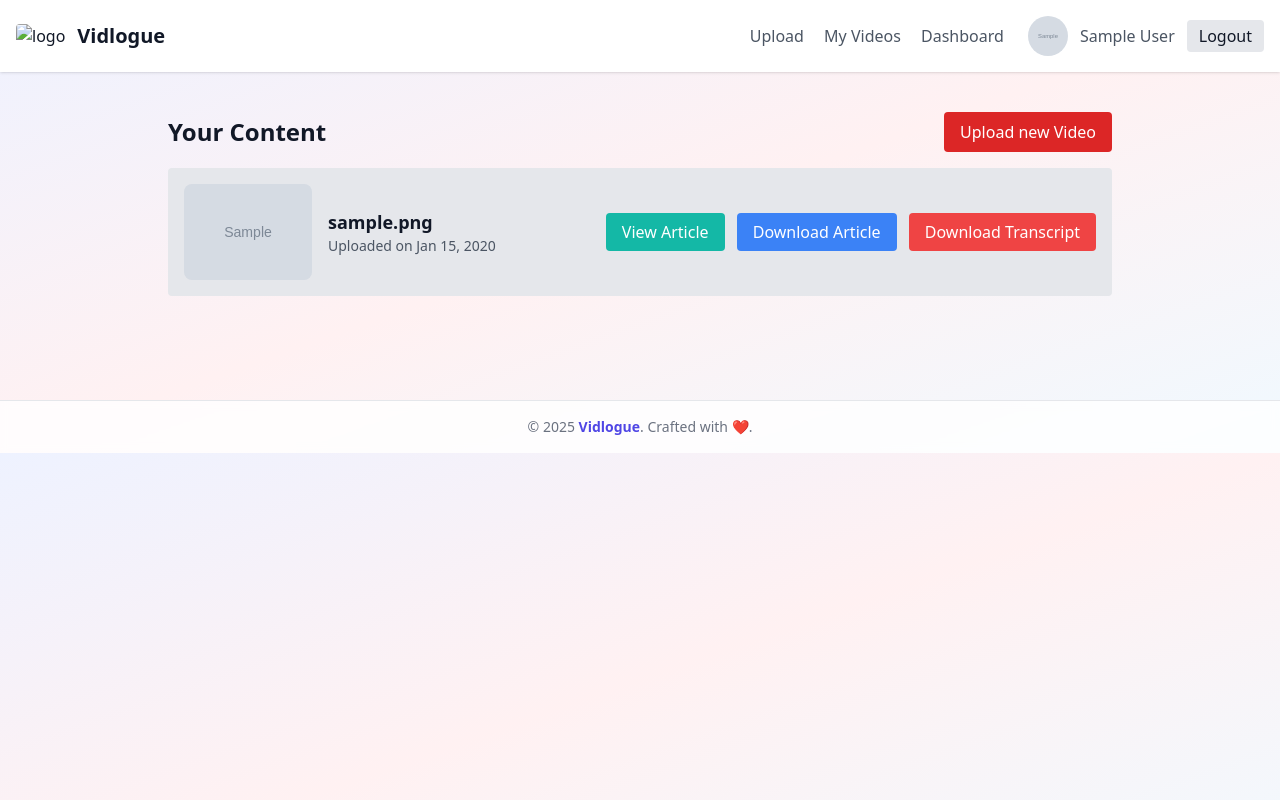
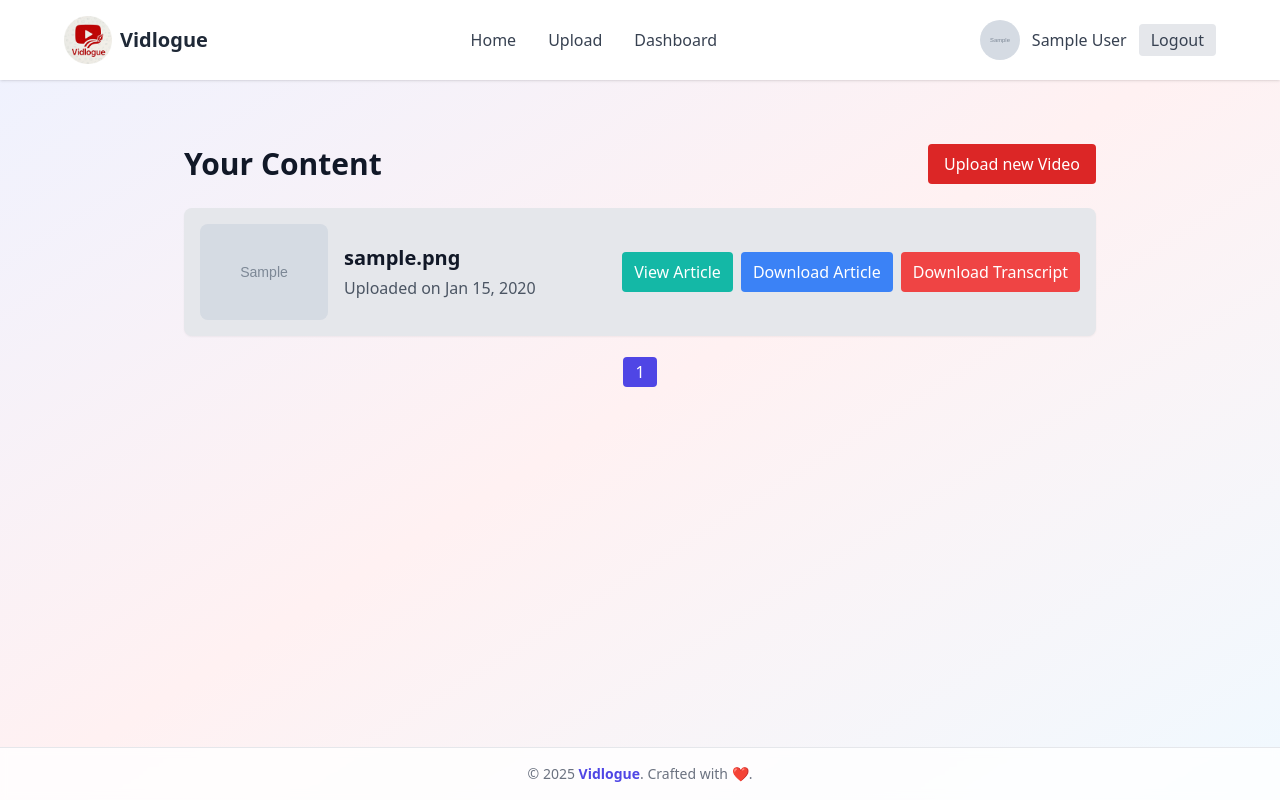
Before and after one commit to KalminX/video_to_blog, a Flask app: page /dashboard in a window 1280 px wide. Run offline with Flask 3, Linux system fonts and the light colour scheme; a user stored in the database is signed in; tables that the repository leaves empty hold one stand-in row (values such as "Sample post"); grey boxes marked "Sample" are stand-in pictures; some libraries are stand-ins or nearby versions.

Commit message:
cleaned up the ui

```diff
--- a/app.py
+++ b/app.py
@@ -7,7 +7,7 @@ import os
 from pathlib import Path
 from flask import Flask
 from flask_sqlalchemy import SQLAlchemy
-from flask_socketio import SocketIO  # noqa: E402
+from flask_socketio import SocketIO
 from dotenv import load_dotenv
 from models import db, Video
 from transcribe import process_audio_task
@@ -25,7 +25,7 @@ load_dotenv()
 BASE_DIR = Path(__file__).parent.resolve()
 UPLOAD_DIR = BASE_DIR / "uploads"
 TRANSCRIPTS_DIR = BASE_DIR / "transcripts"
-ARTICLES_DIR = BASE_DIR / "articles"  # New directory
+ARTICLES_DIR = BASE_DIR / "articles"
 UPLOAD_DIR.mkdir(exist_ok=True)
 TRANSCRIPTS_DIR.mkdir(exist_ok=True)
 ARTICLES_DIR.mkdir(exist_ok=True)
@@ -55,14 +55,7 @@ login_manager, oauth, google = init_auth(app)
 # -----------------------
 # Background transcription function
 # -----------------------
-# -----------------------
-# Background transcription function
-# -----------------------
 def _background_transcribe(task_id, file_path, video_db_id, sid=None, metadata=None):
-    """
-    Runs transcription, article generation, and thumbnail extraction in background.
-    Optional `metadata` is used for YouTube videos.
-    """
     with app.app_context():
 
         def emit_fn(task_id, stage, message, percent=0, text_chunk=None, download_url=None, article_url=None):
@@ -82,7 +75,6 @@ def _background_transcribe(task_id, file_path, video_db_id, sid=None, metadata=N
             print(f"[EMIT] Sending progress event: {payload}, SID: {sid or 'broadcast'}")
 
         try:
-            # Run the main processing pipeline
             out_path, full_text, article_path, article_content, thumbnail_path = process_audio_task(
                 task_id,
                 file_path,
@@ -90,7 +82,6 @@ def _background_transcribe(task_id, file_path, video_db_id, sid=None, metadata=N
                 video_id=video_db_id
             )
 
-            # Update Video DB record
             video = db.session.get(Video, video_db_id)
             if video:
                 video.transcript = full_text or ""
@@ -101,12 +92,12 @@ def _background_transcribe(task_id, file_path, video_db_id, sid=None, metadata=N
                 if metadata:
                     video.video_metadata = json.dumps(metadata)
                 db.session.commit()
-                emit_fn(task_id, "db", "Video updated in database with transcript, article, thumbnail, and metadata", 98)
+                emit_fn(task_id, "db", "Video updated in database", 98)
 
             emit_fn(
                 task_id,
                 "finished",
-                "Transcription, article generation, and thumbnail extraction finished",
+                "Transcription and article generation finished",
                 100,
                 download_url=f"/download/{video_db_id}",
                 article_url=f"/article/{video_db_id}"
@@ -115,7 +106,6 @@ def _background_transcribe(task_id, file_path, video_db_id, sid=None, metadata=N
         except Exception as e:
             emit_fn(task_id, "error", f"Transcription failed: {e}", 100)
             print(f"[ERROR] Background transcription failed: {e}")
-
 
 # -----------------------
 # Routes
@@ -129,7 +119,15 @@ with app.app_context():
     db.create_all()
 
 # -----------------------
-# Run app with SocketIO + Eventlet
+# Run app with SocketIO + Eventlet + reloader
 # -----------------------
 if __name__ == "__main__":
-    socketio.run(app, host="0.0.0.0", port=5000, debug=True, use_reloader=False)
+    # Enable Eventlet auto-reload using 'use_reloader=True'
+    # but Flask debug must be True
+    socketio.run(
+        app,
+        host="0.0.0.0",
+        port=5000,
+        debug=True,
+        use_reloader=True  # <-- auto reload on code changes
+    )
--- a/routes.py
+++ b/routes.py
@@ -67,6 +67,11 @@ def init_routes(app, socketio, UPLOAD_DIR: Path, ALLOWED_EXTENSIONS: set, BASE_D
 
     def allowed_file(filename: str) -> bool:
         return '.' in filename and filename.rsplit('.', 1)[1].lower() in ALLOWED_EXTENSIONS
+
+
+    @app.route('/')
+    def landing_page():
+        return render_template('landing.html')
 
     @app.route("/upload", methods=["GET"])
     @login_required
@@ -216,17 +221,18 @@ def init_routes(app, socketio, UPLOAD_DIR: Path, ALLOWED_EXTENSIONS: set, BASE_D
     @app.route("/dashboard")
     @login_required
     def dashboard():
-        videos = Video.query.filter_by(user_id=current_user.id).order_by(Video.created_at.desc()).all()
+        page = request.args.get('page', 1, type=int)
+        per_page = 5  # Number of videos per page
+        videos = Video.query.filter_by(user_id=current_user.id).order_by(Video.created_at.desc()).paginate(page=page, per_page=per_page, error_out=False)
 
         # Add just the thumbnail filename for the template
-        for v in videos:
+        for v in videos.items:  # Use videos.items to access the paginated list
             if v.thumbnail_path:
                 v.thumb_filename = os.path.basename(v.thumbnail_path)
             else:
                 v.thumb_filename = None
 
-        return render_template("dashboard.html", videos=videos)
-
+        return render_template("dashboard.html", videos=videos, page=page)
 
     @app.route("/download/<int:video_id>")
     @login_required
--- a/static/css/article.css
+++ b/static/css/article.css
@@ -69,7 +69,6 @@
 
 .markdown-body h1, .markdown-body h2, .markdown-body h3, .markdown-body h4 {
     font-weight: 700;
-    margin-top: 2rem;
     margin-bottom: 1rem;
     color: #111827;
 }
--- a/templates/base.html
+++ b/templates/base.html
@@ -14,13 +14,17 @@
     <link rel="stylesheet" href="{{ url_for('static', filename='css/article.css') }}">
 </head>
 
-<body class="bg-gradient-to-br from-indigo-50 via-rose-50 to-sky-50 text-gray-900 antialiased">
+<body class="flex flex-col bg-gradient-to-br from-indigo-50 via-rose-50 to-sky-50 h-screen text-gray-900 antialiased">
+
+    <!-- Navbar (fixed at top) -->
     {% include 'navbar.html' %}
 
-    <main class="mx-auto p-6 md:p-10 max-w-5xl">
+    <!-- Main (scrollable center section) -->
+    <main class="flex-1 mx-auto p-6 md:p-10 w-full max-w-5xl overflow-y-auto">
         {% block content %}{% endblock %}
     </main>
 
+    <!-- Footer (fixed at bottom) -->
     {% include 'footer.html' %}
 </body>
 
--- a/templates/dashboard.html
+++ b/templates/dashboard.html
@@ -1,45 +1,94 @@
 {% extends "base.html" %}
 
 {% block content %}
-<div class="flex justify-between items-center mb-4">
-    <h1 class="font-bold text-2xl">Your Content</h1>
-    <a href="{{ url_for('upload') }}" class="bg-red-600 px-4 py-2 rounded text-white">Upload new Video</a>
+<div class="mx-auto px-4 py-6 container">
+    <div class="flex md:flex-row flex-col justify-between items-center mb-6">
+        <h1 class="mb-4 md:mb-0 font-bold text-2xl md:text-3xl">Your Content</h1>
+        <a href="{{ url_for('upload') }}"
+            class="bg-red-600 hover:bg-red-700 px-4 py-2 rounded text-white text-sm md:text-base transition duration-200">Upload
+            new Video</a>
     </div>
 
     <div class="space-y-4">
-    {% if videos %}
-    {% for video in videos %}
-    <div class="flex items-center bg-gray-200 p-4 rounded">
+        {% if videos.items %} <!-- Use videos.items for the paginated list -->
+        {% for video in videos.items %}
+        <div
+            class="flex md:flex-row flex-col items-center bg-gray-200 shadow-sm hover:shadow-md p-4 rounded-lg transition duration-200">
+            <div class="md:mr-4 mb-4 md:mb-0 w-full md:w-32">
                 {% if video.thumbnail_path %}
                 <img src="{{ url_for('thumbnails', filename=video.thumb_filename) }}" alt="Video Thumbnail"
-            class="mr-4 rounded-lg w-32 h-24 object-cover">
+                    class="rounded-lg w-full h-32 md:h-24 object-cover">
                 {% else %}
-        <img src="https://via.placeholder.com/120" alt="Video Thumbnail" class="mr-4 w-32 h-24">
+                <img src="https://via.placeholder.com/120" alt="Video Thumbnail" class="rounded-lg w-full h-24">
                 {% endif %}
+            </div>
 
-        <div class="flex-1">
-            <h2 class="font-semibold text-lg">{{ video.filename }}</h2>
-            <p class="text-gray-600 text-sm">
+            <div class="flex-1 w-full">
+                <h2 class="mb-1 font-semibold text-lg md:text-xl">
+                    {{ video.filename[:20] }}{% if video.filename|length > 20 %}...{% endif %}
+                </h2>
+                <p class="text-gray-600 text-sm md:text-base">
                     Uploaded on {{ video.created_at.strftime("%b %d, %Y") if video.created_at else "Unknown date" }}
                 </p>
             </div>
-        <div class="space-x-2">
+            <div class="flex md:flex-row flex-col md:space-x-2 space-y-2 md:space-y-0 mt-4 md:mt-0 w-full md:w-auto">
                 {% if video.article_path %}
-            <a href="{{ url_for('article', video_id=video.id) }}" class="bg-teal-500 px-4 py-2 rounded text-white">View
+                <a href="{{ url_for('article', video_id=video.id) }}"
+                    class="bg-teal-500 hover:bg-teal-600 px-3 py-2 rounded w-full md:w-auto text-white text-sm md:text-base text-center transition duration-200">View
                     Article</a>
                 <a href="{{ url_for('download_article', video_id=video.id) }}"
-                class="bg-blue-500 px-4 py-2 rounded text-white">Download Article</a>
+                    class="bg-blue-500 hover:bg-blue-600 px-3 py-2 rounded w-full md:w-auto text-white text-sm md:text-base text-center transition duration-200">Download
+                    Article</a>
                 {% endif %}
 
                 {% if video.transcript_path %}
                 <a href="{{ url_for('download', video_id=video.id) }}"
-                class="bg-red-500 px-4 py-2 rounded text-white">Download Transcript</a>
+                    class="bg-red-500 hover:bg-red-600 px-3 py-2 rounded w-full md:w-auto text-white text-sm md:text-base text-center transition duration-200">Download
+                    Transcript</a>
                 {% endif %}
             </div>
         </div>
         {% endfor %}
         {% else %}
-    <p class="text-gray-600 text-center">No videos uploaded yet.</p>
+        <p class="py-6 text-gray-600 text-lg md:text-xl text-center">No videos uploaded yet.</p>
         {% endif %}
     </div>
+
+    <!-- Pagination -->
+    <div class="flex justify-center mt-6">
+        <nav aria-label="Page navigation">
+            <ul class="flex space-x-2">
+                {% if videos.has_prev %}
+                <li>
+                    <a href="{{ url_for('dashboard', page=videos.prev_num) }}"
+                        class="bg-gray-300 hover:bg-gray-400 px-3 py-1 rounded text-sm md:text-base transition duration-200">Previous</a>
+                </li>
+                {% endif %}
+                {% for p in videos.iter_pages() %}
+                {% if p %}
+                {% if p == videos.page %}
+                <li>
+                    <span class="bg-indigo-600 px-3 py-1 rounded text-white text-sm md:text-base">{{ p }}</span>
+                </li>
+                {% else %}
+                <li>
+                    <a href="{{ url_for('dashboard', page=p) }}"
+                        class="bg-gray-200 hover:bg-gray-300 px-3 py-1 rounded text-sm md:text-base transition duration-200">{{
+                        p }}</a>
+                </li>
+                {% endif %}
+                {% else %}
+                <li><span class="px-2">...</span></li>
+                {% endif %}
+                {% endfor %}
+                {% if videos.has_next %}
+                <li>
+                    <a href="{{ url_for('dashboard', page=videos.next_num) }}"
+                        class="bg-gray-300 hover:bg-gray-400 px-3 py-1 rounded text-sm md:text-base transition duration-200">Next</a>
+                </li>
+                {% endif %}
+            </ul>
+        </nav>
+    </div>
+</div>
 {% endblock %}
--- a/templates/footer.html
+++ b/templates/footer.html
@@ -1,4 +1,4 @@
-<footer class="bg-white/80 backdrop-blur-sm mt-16 border-gray-200 border-t">
+<footer class="bg-white/80 backdrop-blur-sm border-gray-200 border-t">
     <div class="mx-auto px-6 py-4 max-w-5xl text-gray-500 text-sm text-center">
         © 2025 <span class="font-semibold text-indigo-600">Vidlogue</span>. Crafted with ❤️.
     </div>
--- a/templates/navbar.html
+++ b/templates/navbar.html
@@ -1,12 +1,14 @@
-<header class="bg-white shadow p-4">
-    <div class="flex justify-between items-center">
-        <!-- Logo + Name -->
-        <div class="flex items-center">
-            <img src="https://via.placeholder.com/50" class="mr-3 rounded" alt="logo">
-            <span class="font-bold text-xl">Vidlogue</span>
+<header class="top-0 z-50 sticky bg-white shadow p-4">
+    <div class="flex justify-between items-center mx-auto max-w-6xl container">
+        <!-- Logo -->
+        <div class="flex items-center space-x-2">
+            <a href="{{ url_for('landing_page') }}" class="flex items-center space-x-2">
+                <img src="{{ url_for('static', filename='images/logo.png') }}" alt="Vidlogue Logo" class="h-12">
+                <span class="font-semibold text-gray-800 text-xl">Vidlogue</span>
+            </a>
         </div>
 
-        <!-- Hamburger button (mobile) -->
+        <!-- Hamburger (Mobile) -->
         <button id="menu-toggle" class="md:hidden focus:outline-none text-gray-700">
             <svg xmlns="http://www.w3.org/2000/svg" class="w-7 h-7" fill="none" viewBox="0 0 24 24"
                 stroke="currentColor">
@@ -14,27 +16,29 @@
             </svg>
         </button>
 
-        <!-- Desktop Nav + Profile -->
-        <div class="hidden md:flex items-center space-x-6">
-            <nav class="space-x-4">
-                <a href="{{ url_for('upload') }}" class="text-gray-600 hover:text-gray-900">Upload</a>
-                {% if current_user.is_authenticated %}
-                <a href="#" class="text-gray-600 hover:text-gray-900">My Videos</a>
-                <a href="{{ url_for('dashboard') }}" class="text-gray-600 hover:text-gray-900">Dashboard</a>
-                {% endif %}
-            </nav>
+        <!-- Desktop Nav -->
+        <nav class="hidden md:flex items-center space-x-8 font-medium text-gray-700">
+            <a href="{{ url_for('landing_page') }}" class="hover:text-teal-600 transition">Home</a>
+            <a href="{{ url_for('upload') }}" class="hover:text-teal-600 transition">Upload</a>
+            {% if current_user.is_authenticated %}
+            <a href="{{ url_for('dashboard') }}" class="hover:text-teal-600 transition">Dashboard</a>
+            {% endif %}
+        </nav>
 
+        <!-- Profile / Auth -->
+        <div class="hidden md:flex items-center space-x-4">
             {% if current_user.is_authenticated %}
             <div class="flex items-center space-x-3">
                 <img src="{{ current_user.picture }}" class="rounded-full w-10 h-10" alt="avatar">
-                <span class="text-gray-600">{{ current_user.name }}</span>
-                <a href="{{ url_for('logout') }}" class="bg-gray-200 hover:bg-gray-300 px-3 py-1 rounded transition">
+                <span class="text-gray-700">{{ current_user.name }}</span>
+                <a href="{{ url_for('logout') }}"
+                    class="bg-gray-200 hover:bg-gray-300 px-3 py-1 rounded text-gray-700 transition">
                     Logout
                 </a>
             </div>
             {% else %}
             <a href="{{ url_for('login') }}"
-                class="bg-teal-500 hover:bg-teal-600 px-4 py-2 rounded text-white transition">
+                class="bg-teal-500 hover:bg-teal-600 px-4 py-2 rounded font-medium text-white transition">
                 Sign in with Google
             </a>
             {% endif %}
@@ -42,20 +46,22 @@
     </div>
 
     <!-- Mobile Menu -->
-    <div id="mobile-menu" class="hidden md:hidden flex-col space-y-3 mt-4">
-        <a href="{{ url_for('upload') }}" class="block text-gray-700 hover:text-gray-900">Upload</a>
+    <div id="mobile-menu" class="hidden md:hidden flex-col space-y-3 mt-4 text-center">
+        <a href="{{ url_for('landing_page') }}" class="block text-gray-700 hover:text-teal-600 transition">Home</a>
+        <a href="{{ url_for('upload') }}" class="block text-gray-700 hover:text-teal-600 transition">Upload</a>
         {% if current_user.is_authenticated %}
-        <a href="#" class="block text-gray-700 hover:text-gray-900">My Videos</a>
-        <div class="flex items-center space-x-3">
+        <a href="{{ url_for('dashboard') }}" class="block text-gray-700 hover:text-teal-600 transition">Dashboard</a>
+        <div class="flex justify-center items-center space-x-3">
             <img src="{{ current_user.picture }}" class="rounded-full w-10 h-10" alt="avatar">
-            <span class="text-gray-600">{{ current_user.name }}</span>
-            <a href="{{ url_for('logout') }}" class="bg-gray-200 hover:bg-gray-300 px-3 py-1 rounded transition">
-                Logout
-            </a>
+            <span class="text-gray-700">{{ current_user.name }}</span>
         </div>
+        <a href="{{ url_for('logout') }}"
+            class="bg-gray-200 hover:bg-gray-300 mx-auto px-3 py-1 rounded w-max text-gray-700 transition">
+            Logout
+        </a>
         {% else %}
         <a href="{{ url_for('login') }}"
-            class="block bg-teal-500 hover:bg-teal-600 px-4 py-2 rounded text-white text-center transition">
+            class="block bg-teal-500 hover:bg-teal-600 mx-auto px-4 py-2 rounded w-max text-white text-center transition">
             Sign in with Google
         </a>
         {% endif %}
```
Also changed, not shown: auth.py (+5 -5 lines), gemini_api.py (+14 -13 lines), templates/article.html (+0 -26 lines), templates/article1.html (deleted, +0 -110 lines), templates/landing.html (added, +67 -0 lines), templates/upload.html (+32 -23 lines), static/images/logo.png (added), static/images/main_image.png (added). Lines whose indentation alone changed are shown as unchanged.
